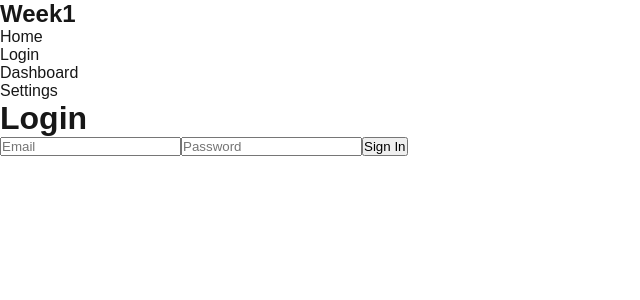
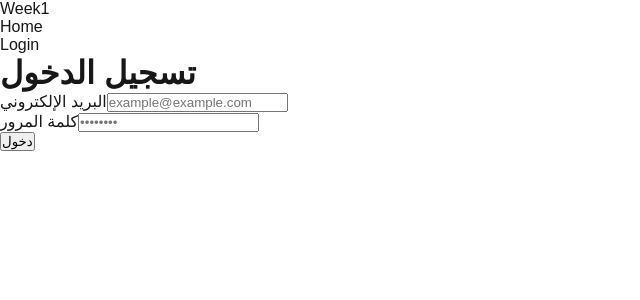
Before and after one commit to Ihsan76/week1-learning, a Next.js app: page /login in a window 1280 px wide. Shown: the top 300 px of the page, without its empty margins (0-640 px from the left). Built offline with nearby package versions, Linux system fonts and the light colour scheme.

Commit message:
Add Zustand auth, login API, protected routes

```diff
--- a/package.json
+++ b/package.json
@@ -11,14 +11,18 @@
   "dependencies": {
     "next": "16.1.2",
     "react": "19.2.3",
-    "react-dom": "19.2.3"
+    "react-dom": "19.2.3",
+    "zustand": "^5.0.10"
   },
   "devDependencies": {
     "@types/node": "^20",
     "@types/react": "^19",
     "@types/react-dom": "^19",
+    "autoprefixer": "^10.4.23",
     "eslint": "^9",
     "eslint-config-next": "16.1.2",
+    "postcss": "^8.5.6",
+    "tailwindcss": "^4.1.18",
     "typescript": "^5"
   }
 }
--- /dev/null
+++ b/src/app/api/login/route.ts
@@ -0,0 +1,27 @@
+import { NextRequest, NextResponse } from 'next/server';
+
+export async function POST(request: NextRequest) {
+  const { email, password } = await request.json();
+
+  // تحقق بسيط
+  if (!email || !password) {
+    return NextResponse.json(
+      { error: 'البريد وكلمة المرور مطلوبة' },
+      { status: 400 }
+    );
+  }
+
+  if (password.length < 6) {
+    return NextResponse.json(
+      { error: 'كلمة المرور قصيرة جداً' },
+      { status: 400 }
+    );
+  }
+
+  // محاكاة نجاح تسجيل الدخول
+  return NextResponse.json({
+    success: true,
+    user: { email },
+    message: 'تم تسجيل الدخول بنجاح',
+  });
+}
--- a/src/app/login/page.tsx
+++ b/src/app/login/page.tsx
@@ -1,12 +1,90 @@
+// src/app/login/page.tsx
+'use client';
+
+import { useState } from 'react';
+import { useRouter } from 'next/navigation';
+import { useAuthStore } from '@/lib/store';
+
 export default function LoginPage() {
+  const [email, setEmail] = useState('');
+  const [password, setPassword] = useState('');
+  const [error, setError] = useState('');
+  const [loading, setLoading] = useState(false);
+
+  const router = useRouter();
+  const login = useAuthStore((state) => state.login);
+
+  const handleSubmit = async (e: React.FormEvent) => {
+    e.preventDefault();
+    setError('');
+    setLoading(true);
+
+    try {
+      const response = await fetch('/api/login', {
+        method: 'POST',
+        headers: { 'Content-Type': 'application/json' },
+        body: JSON.stringify({ email, password }),
+      });
+
+      const data = await response.json();
+
+      if (!response.ok) {
+        setError(data.error || 'خطأ في التسجيل');
+        return;
+      }
+
+      login(email);
+      router.push('/dashboard');
+    } catch (err) {
+      setError('حدث خطأ في الاتصال');
+    } finally {
+      setLoading(false);
+    }
+  };
+
   return (
-    <div className="p-8">
-      <h1 className="text-3xl font-bold mb-6">Login</h1>
-      <form className="max-w-md">
-        <input type="email" placeholder="Email" className="w-full p-2 mb-4 border rounded" />
-        <input type="password" placeholder="Password" className="w-full p-2 mb-4 border rounded" />
-        <button type="submit" className="bg-blue-600 text-white px-4 py-2 rounded">Sign In</button>
-      </form>
+    <div className="min-h-screen flex items-center justify-center bg-slate-900">
+      <div className="bg-slate-800 p-8 rounded-lg shadow-lg w-full max-w-md">
+        <h1 className="text-3xl font-bold text-white mb-6">تسجيل الدخول</h1>
+
+        {error && (
+          <div className="bg-red-600 text-white p-3 rounded mb-4">
+            {error}
+          </div>
+        )}
+
+        <form onSubmit={handleSubmit} className="space-y-4">
+          <div>
+            <label className="block text-white mb-2">البريد الإلكتروني</label>
+            <input
+              type="email"
+              value={email}
+              onChange={(e) => setEmail(e.target.value)}
+              placeholder="example@example.com"
+              className="w-full p-3 rounded bg-slate-700 text-white placeholder-gray-400 border border-slate-600 focus:border-blue-600 outline-none"
+            />
+          </div>
+
+          <div>
+            <label className="block text-white mb-2">كلمة المرور</label>
+            <input
+              type="password"
+              value={password}
+              onChange={(e) => setPassword(e.target.value)}
+              placeholder="••••••••"
+              className="w-full p-3 rounded bg-slate-700 text-white placeholder-gray-400 border border-slate-600 focus:border-blue-600 outline-none"
+            />
+          </div>
+
+          <button
+            type="submit"
+            disabled={loading}
+            className="w-full bg-blue-600 hover:bg-blue-700 disabled:bg-gray-600 text-white font-bold py-3 rounded transition-all"
+          >
+            {loading ? 'جاري التسجيل...' : 'دخول'}
+          </button>
+        </form>
+      </div>
     </div>
   );
 }
--- a/src/components/Navbar.tsx
+++ b/src/components/Navbar.tsx
@@ -1,16 +1,69 @@
+// src/components/Navbar.tsx
+
+'use client';
+
 import Link from 'next/link';
+import { usePathname, useRouter } from 'next/navigation';
+import { useAuthStore } from '@/lib/store';
 
 export default function Navbar() {
+  const pathname = usePathname();
+  const router = useRouter();
+  const isLoggedIn = useAuthStore((state) => state.isLoggedIn);
+  const logout = useAuthStore((state) => state.logout);
+
+  const isActive = (href: string) => pathname === href;
+
+  const handleLogout = () => {
+    logout();
+    router.push('/login');
+  };
+
+  const navItems = isLoggedIn
+    ? [
+        { href: '/', label: 'Home' },
+        { href: '/dashboard', label: 'Dashboard' },
+        { href: '/settings', label: 'Settings' },
+      ]
+    : [
+        { href: '/', label: 'Home' },
+        { href: '/login', label: 'Login' },
+      ];
+
   return (
-    <nav className="bg-black text-white p-4">
-      <div className="max-w-6xl mx-auto flex justify-between items-center">
-        <h1 className="text-2xl font-bold">Week1</h1>
-        <ul className="flex gap-6">
-          <li><Link href="/">Home</Link></li>
-          <li><Link href="/login">Login</Link></li>
-          <li><Link href="/dashboard">Dashboard</Link></li>
-          <li><Link href="/settings">Settings</Link></li>
-        </ul>
+    <nav className="bg-slate-900 text-white shadow-lg border-b border-slate-700">
+      <div className="max-w-7xl mx-auto px-6 py-4">
+        <div className="flex justify-between items-center">
+          <Link href="/" className="text-xl font-bold">Week1</Link>
+
+          <ul className="flex gap-2 items-center">
+            {navItems.map((item) => (
+              <li key={item.href}>
+                <Link
+                  href={item.href}
+                  className={`px-4 py-2 rounded transition-all ${
+                    isActive(item.href)
+                      ? 'bg-blue-600 text-white'
+                      : 'text-gray-300 hover:bg-slate-700'
+                  }`}
+                >
+                  {item.label}
+                </Link>
+              </li>
+            ))}
+
+            {isLoggedIn && (
+              <li>
+                <button
+                  onClick={handleLogout}
+                  className="ml-4 px-4 py-2 bg-red-600 hover:bg-red-700 rounded text-white transition-all"
+                >
+                  Logout
+                </button>
+              </li>
+            )}
+          </ul>
+        </div>
       </div>
     </nav>
   );
--- /dev/null
+++ b/src/lib/store.ts
@@ -0,0 +1,25 @@
+// src/lib/store.ts
+
+import { create } from 'zustand';
+
+interface AuthStore {
+  isLoggedIn: boolean;
+  user: { email: string } | null;
+  login: (email: string) => void;
+  logout: () => void;
+}
+
+export const useAuthStore = create<AuthStore>((set) => ({
+  isLoggedIn: false,
+  user: null,
+  login: (email: string) =>
+    set({
+      isLoggedIn: true,
+      user: { email },
+    }),
+  logout: () =>
+    set({
+      isLoggedIn: false,
+      user: null,
+    }),
+}));
```
Also changed, not shown: src/app/dashboard/page.tsx (+43 -3 lines), 1 other file (tests, documents, lock files or other folders).
